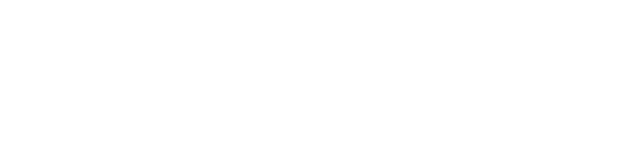
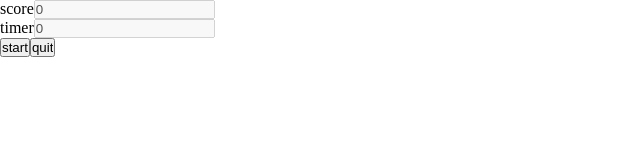
Before and after one commit to jetrivisonno/memory-game, a plain HTML site: page TP_javascript_thomasjonathan/index.html in a window 1280 px wide. Shown: the whole page, without its empty margins (0-640 px from the left). Drawn offline with Linux system fonts and the light colour scheme.

Commit message:
game options module markup complete

```diff
--- a/TP_javascript_thomasjonathan/js/gameoptions.js
+++ b/TP_javascript_thomasjonathan/js/gameoptions.js
@@ -47,12 +47,22 @@ const GameOptions = (function (){
         container.append(btnWrapper)
         return container
     }
-    function build() {}
+    function build(GAME) {
+        const statWrapper = document.getElementById('statWrapper')
+        const btnWrapper = document.getElementById('btnWrapper')
+        for(const stat in GAME.statsFields) {
+            const row = new StatisticBuilder(GAME.statsFields[stat])
+            statWrapper.append(row.build())
+        }
+        for(const button in GAME.commandBtns) {
+            const btn = new CommandBuilder(GAME.commandBtns[button])
+            btnWrapper.append(btn.build())
+        }
+    }
     return {
         init: function(GAME) {
             document.body.append(frame())
-            const statWrapper = document.getElementById('statWrapper')
-            const btnWrapper = document.getElementById('btnWrapper')
+            build(GAME)
         }
     }
 })()
```
Also changed, not shown: TP_javascript_thomasjonathan/index.html (+0 -3 lines).
